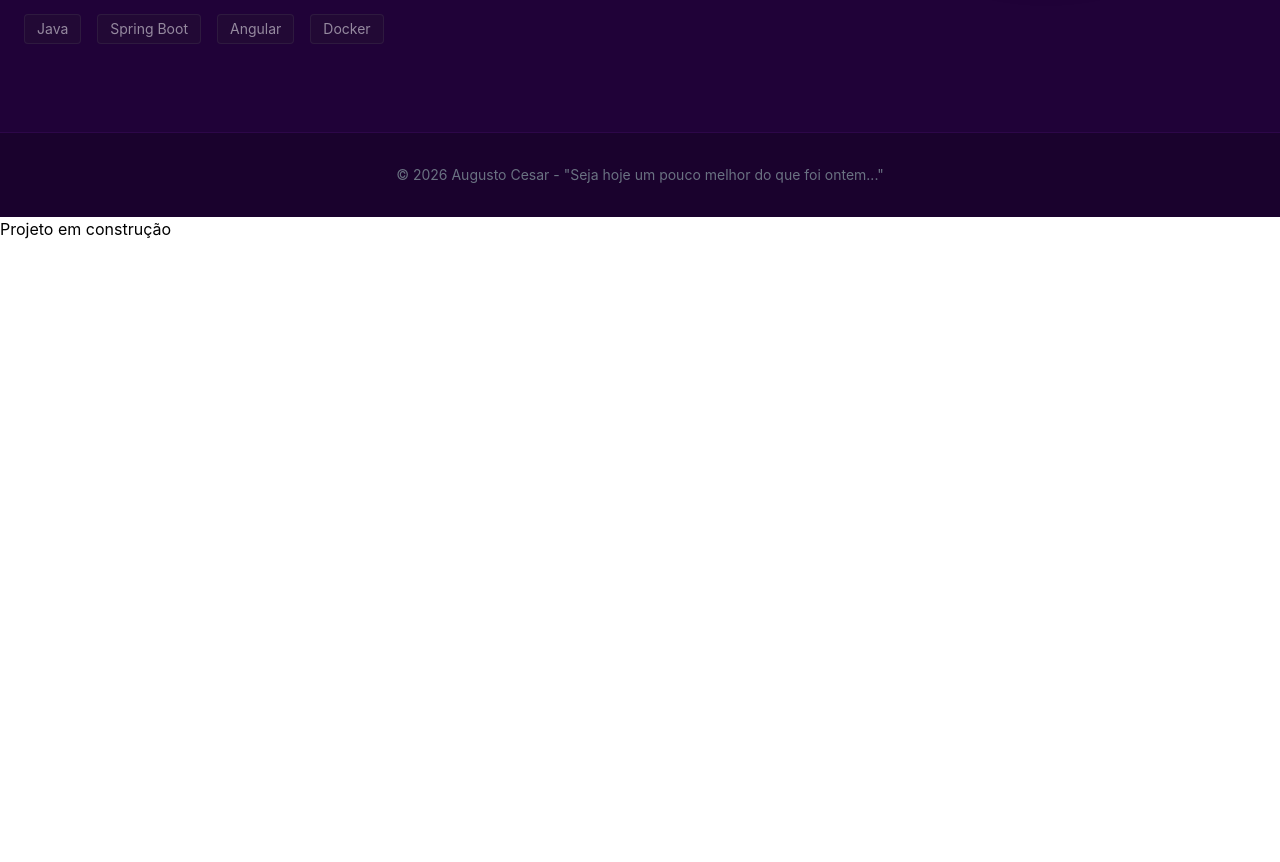
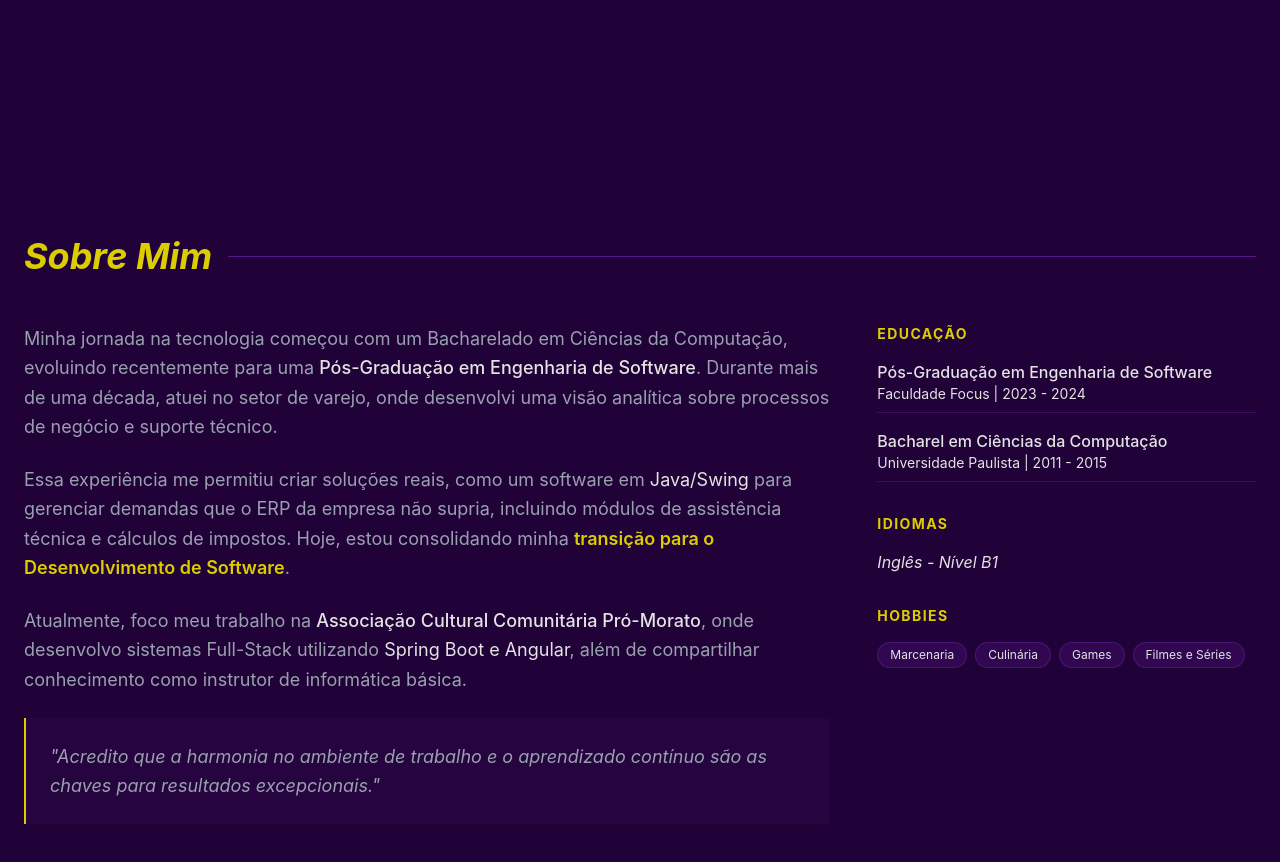
Before and after one commit to augustocesarsousa/portifolio, an Angular app: page / in a window 1280 px wide. Shown: the part 740-1602 px from the top of the page. Before the commit the page ends 981 px from the top, so only its background shows below. Built offline with nearby package versions, Linux system fonts and the light colour scheme.

Commit message:
adiciona about component

```diff
--- a/src/app/app.ts
+++ b/src/app/app.ts
@@ -10,7 +10,6 @@ import { MainLayoutComponent } from './layout/main-layout/main-layout.component'
   template: `
     <app-main-layout />
     <router-outlet />
-    <p>Projeto em construção</p>
   `,
 })
 export class App {
--- /dev/null
+++ b/src/app/features/about/about.component.html
@@ -0,0 +1,94 @@
+<section id="sobre" class="bg-dark-bg text-light-text py-20">
+  <div class="container mx-auto px-6">
+    <div class="flex items-center gap-4 mb-12">
+      <h2 class="text-3xl md:text-4xl font-bold italic">
+        <span class="text-accent-yellow">Sobre Mim</span>
+      </h2>
+      <div class="h-px bg-purple-900 grow"></div>
+    </div>
+
+    <div class="grid grid-cols-1 lg:grid-cols-3 gap-12">
+      <div class="lg:col-span-2 space-y-6 text-gray-400 text-lg leading-relaxed">
+        <p>
+          Minha jornada na tecnologia começou com um Bacharelado em Ciências da Computação,
+          evoluindo recentemente para uma
+          <span class="text-light-text font-medium">Pós-Graduação em Engenharia de Software</span>.
+          Durante mais de uma década, atuei no setor de varejo, onde desenvolvi uma visão analítica
+          sobre processos de negócio e suporte técnico.
+        </p>
+
+        <p>
+          Essa experiência me permitiu criar soluções reais, como um software em
+          <span class="text-light-text">Java/Swing</span> para gerenciar demandas que o ERP da
+          empresa não supria, incluindo módulos de assistência técnica e cálculos de impostos. Hoje,
+          estou consolidando minha
+          <span class="text-accent-yellow font-semibold"
+            >transição para o Desenvolvimento de Software</span
+          >.
+        </p>
+
+        <p>
+          Atualmente, foco meu trabalho na
+          <span class="text-light-text font-medium">Associação Cultural Comunitária Pró-Morato</span
+          >, onde desenvolvo sistemas Full-Stack utilizando
+          <span class="text-light-text">Spring Boot e Angular</span>, além de compartilhar
+          conhecimento como instrutor de informática básica.
+        </p>
+
+        <div class="bg-purple-900/10 border-l-2 border-accent-yellow p-6 italic">
+          "Acredito que a harmonia no ambiente de trabalho e o aprendizado contínuo são as chaves
+          para resultados excepcionais."
+        </div>
+      </div>
+
+      <div class="space-y-8">
+        <div>
+          <h3 class="text-accent-yellow font-bold uppercase tracking-widest text-sm mb-4">
+            Educação
+          </h3>
+          <ul class="space-y-4">
+            <li class="border-b border-purple-900/50 pb-2">
+              <p class="text-light-text font-medium">Pós-Graduação em Engenharia de Software</p>
+              <p class="text-sm">Faculdade Focus | 2023 - 2024</p>
+            </li>
+            <li class="border-b border-purple-900/50 pb-2">
+              <p class="text-light-text font-medium">Bacharel em Ciências da Computação</p>
+              <p class="text-sm">Universidade Paulista | 2011 - 2015</p>
+            </li>
+          </ul>
+        </div>
+
+        <div>
+          <h3 class="text-accent-yellow font-bold uppercase tracking-widest text-sm mb-4">
+            Idiomas
+          </h3>
+          <p class="text-light-text italic">Inglês - Nível B1</p>
+        </div>
+
+        <div>
+          <h3 class="text-accent-yellow font-bold uppercase tracking-widest text-sm mb-4">
+            Hobbies
+          </h3>
+          <div class="flex flex-wrap gap-2">
+            <span
+              class="px-3 py-1 bg-purple-900/30 rounded-full text-xs border border-purple-500/20"
+              >Marcenaria</span
+            >
+            <span
+              class="px-3 py-1 bg-purple-900/30 rounded-full text-xs border border-purple-500/20"
+              >Culinária</span
+            >
+            <span
+              class="px-3 py-1 bg-purple-900/30 rounded-full text-xs border border-purple-500/20"
+              >Games</span
+            >
+            <span
+              class="px-3 py-1 bg-purple-900/30 rounded-full text-xs border border-purple-500/20"
+              >Filmes e Séries</span
+            >
+          </div>
+        </div>
+      </div>
+    </div>
+  </div>
+</section>
--- /dev/null
+++ b/src/app/features/about/about.component.ts
@@ -0,0 +1,15 @@
+import { Component } from '@angular/core';
+
+@Component({
+  selector: 'app-about',
+  imports: [],
+  templateUrl: './about.component.html',
+  styles: `
+    :host {
+      display: block;
+    }
+  `,
+})
+export class AboutComponent {
+
+}
--- a/src/app/features/hero/hero.component.html
+++ b/src/app/features/hero/hero.component.html
@@ -1,10 +1,10 @@
 <section
-  class="bg-dark-bg text-light-text min-h-screen lg:h-screen flex items-center justify-center overflow-hidden"
+  class="bg-dark-bg text-light-text min-h-screen flex items-center justify-center overflow-hidden"
 >
   <div
     class="container mx-auto px-6 py-12 flex flex-col lg:flex-row items-center justify-between gap-10"
   >
-    <div class="w-full lg:w-1/2 flex justify-center lg:justify-end order-1 lg:order-2">
+    <div class="w-full lg:w-1/2 flex justify-center lg:justify order-1 lg:order-2">
       <div class="relative group">
         <div
           class="absolute -inset-1 bg-linear-to-r from-accent-yellow to-purple-600 rounded-full blur opacity-20 group-hover:opacity-40 transition duration-1000"
@@ -12,7 +12,7 @@
         <img
           src="foto-perfil.jpg"
           alt="Augusto Cesar"
-          class="relative w-56 h-56 md:w-72 md:h-72 lg:w-105 lg:h-105 rounded-full object-cover border-2 border-accent-yellow/20 shadow-2xl"
+          class="relative w-56 h-56 md:w-72 md:h-72 2xl:w-105 2xl:h-105 rounded-full object-cover border-2 border-accent-yellow/20 shadow-2xl"
         />
       </div>
     </div>
@@ -24,7 +24,7 @@
         &#123; Olá, eu sou &#125;
       </h2>
 
-      <h1 class="text-4xl md:text-6xl lg:text-8xl font-black mb-6 tracking-tighter leading-tight">
+      <h1 class="text-4xl md:text-6xl 2xl:text-8xl font-black mb-6 tracking-tighter leading-tight">
         Augusto <span class="text-accent-yellow">Cesar</span>
       </h1>
 
@@ -33,7 +33,7 @@
         <span class="text-light-text font-semibold">Desenvolvimento de Software</span>. Focado em
         construir sistemas com
         <span class="text-light-text border-b-2 border-accent-yellow/40">Java, Spring Boot</span> e
-        interfaces modernas em
+        interfaces modernas com
         <span class="text-light-text border-b-2 border-accent-yellow/40">Angular</span>.
       </p>
 
--- a/src/app/layout/header/header.component.html
+++ b/src/app/layout/header/header.component.html
@@ -1,4 +1,5 @@
 <header class="bg-dark-bg text-light-text sticky top-0 z-50 shadow-md">
+  <p class="bg-red-600 text-black text-center font-bold">Projeto em construção</p>
   <nav class="container mx-auto px-6 py-4 flex justify-between items-center">
     <div class="text-2xl font-bold tracking-tighter">
       ACSousa<span class="text-accent-yellow">.DEV</span>
--- a/src/app/layout/main-layout/main-layout.component.html
+++ b/src/app/layout/main-layout/main-layout.component.html
@@ -2,10 +2,7 @@
   <app-header class="sticky top-0 z-50 shadow-lg"></app-header>
 
   <main class="grow">
-    <app-hero></app-hero>
+    <app-hero />
+    <app-about />
   </main>
-
-  <footer class="py-8 bg-[#1a022d] text-center text-gray-500 text-sm border-t border-purple-900/30">
-    <p>© 2026 Augusto Cesar - "Seja hoje um pouco melhor do que foi ontem..."</p>
-  </footer>
 </div>
--- a/src/app/layout/main-layout/main-layout.component.ts
+++ b/src/app/layout/main-layout/main-layout.component.ts
@@ -2,10 +2,11 @@ import { CommonModule } from '@angular/common';
 import { Component } from '@angular/core';
 import { HeaderComponent } from '../header/header.component';
 import { HeroComponent } from '../../features/hero/hero.component';
+import { AboutComponent } from '../../features/about/about.component';
 
 @Component({
   selector: 'app-main-layout',
-  imports: [CommonModule, HeaderComponent, HeroComponent],
+  imports: [CommonModule, HeaderComponent, HeroComponent, AboutComponent],
   templateUrl: './main-layout.component.html',
   styles: `
     :host {
```
